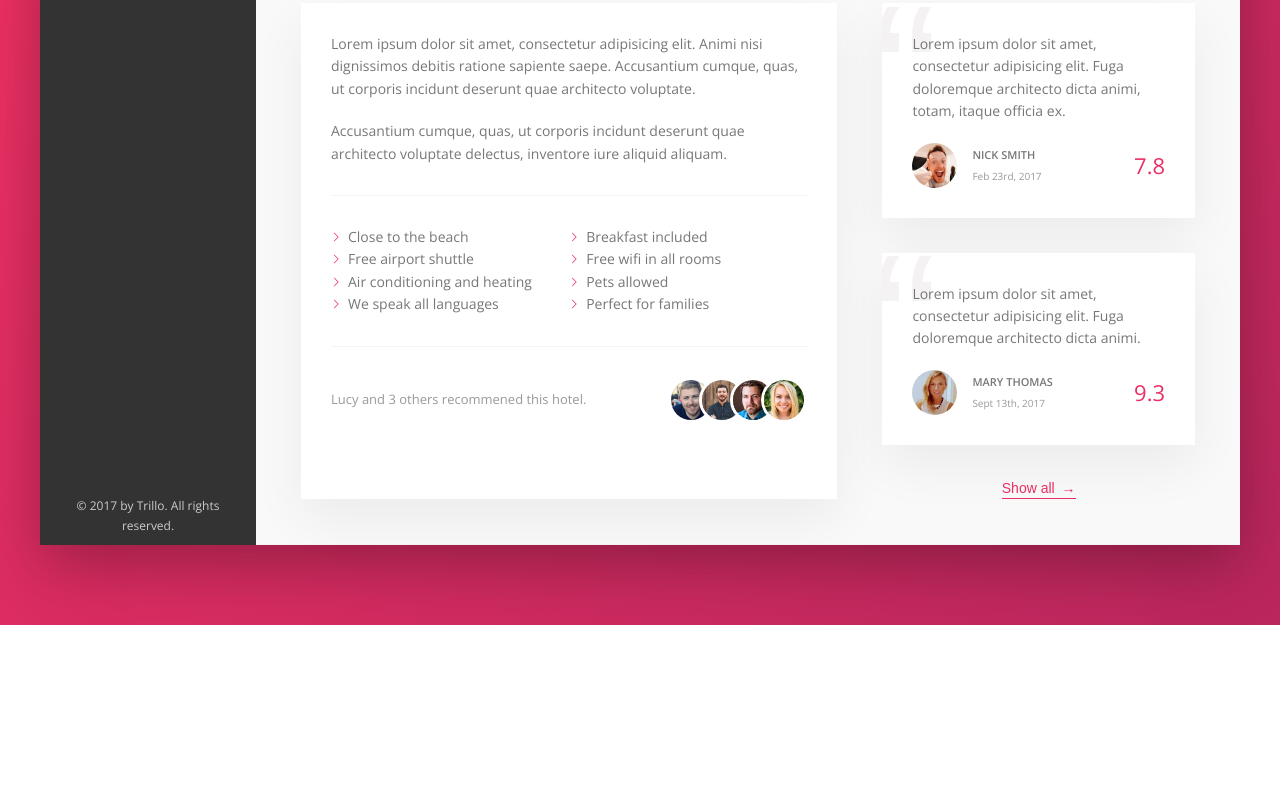
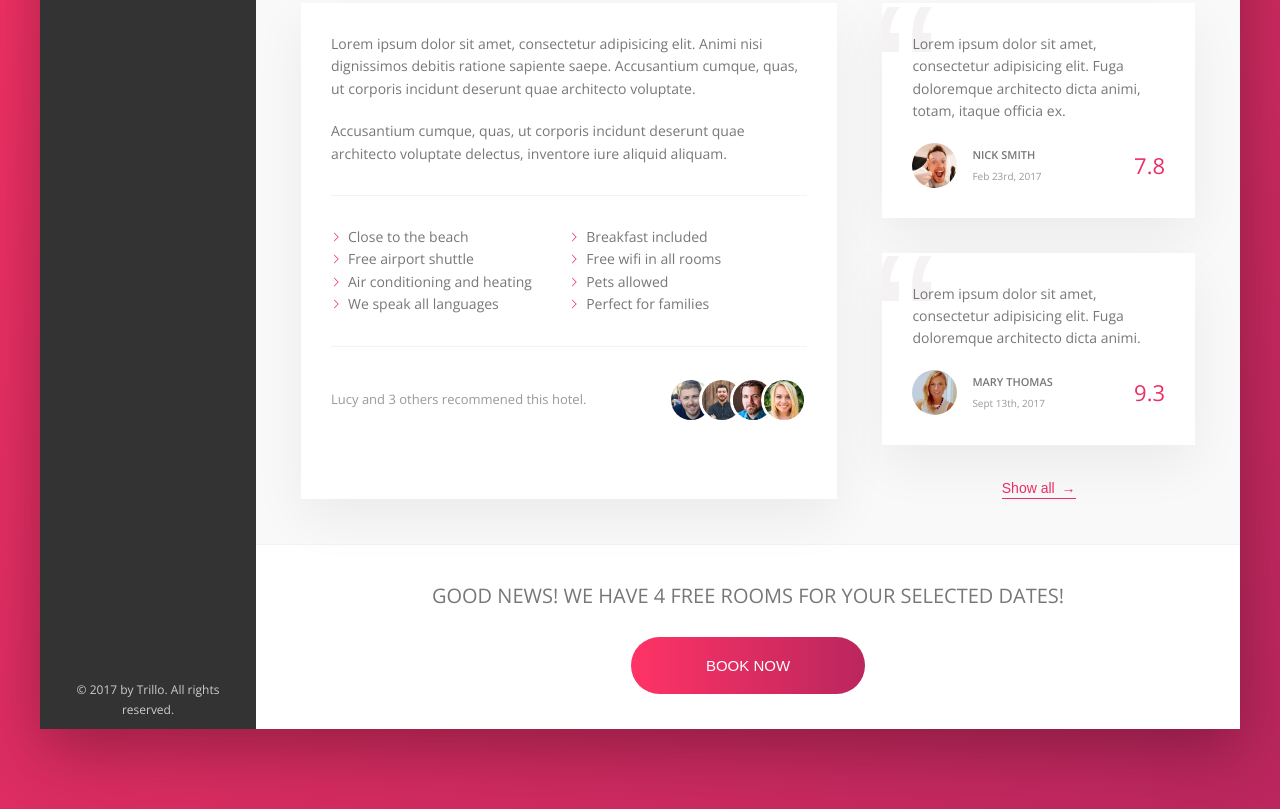
Before and after one commit to Anik7303/advanced-css-course-trillo, a website: page index.html in a window 1280 px wide. Shown: the part 644-1453 px from the top of the page. Before the commit the page ends 1269 px from the top, so only its background shows below. Drawn offline with nearby package versions, Linux system fonts and the light colour scheme.

Commit message:
cta section styled

```diff
--- a/index.html
+++ b/index.html
@@ -234,6 +234,16 @@
                             <button class="btn-inline">Show all <span>&rarr;</span></button>
                         </div>
                     </section>
+
+                    <section class="cta">
+                        <h2 class="cta__book-now">
+                            Good news! We have 4 free rooms for your selected dates!
+                        </h2>
+                        <button class="btn">
+                            <span class="btn__visible">Book now</span>
+                            <span class="btn__invisible">Only 4 rooms left</span>
+                        </button>
+                    </section>
                 </main>
             </div>
         </div>
--- a/sass/components/_button.scss
+++ b/sass/components/_button.scss
@@ -1,3 +1,59 @@
+.btn {
+    font-size: 1.5rem;
+    font-weight: 300;
+    text-transform: uppercase;
+    border: none;
+    border-radius: 100px;
+    background-image: linear-gradient(
+        to right,
+        var(--color-primary-light),
+        var(--color-primary-dark)
+    );
+    color: var(--color-white);
+    position: relative;
+    overflow: hidden;
+    cursor: pointer;
+
+    & > * {
+        display: inline-block;
+        width: 100%;
+        height: 100%;
+        transition: all 0.2s ease;
+    }
+
+    &__visible {
+        padding: 2rem 7.5rem;
+    }
+
+    &__invisible {
+        padding: 2rem 0;
+        position: absolute;
+        top: -100%;
+        left: 0;
+    }
+
+    &:hover {
+        background-image: linear-gradient(
+            to left,
+            var(--color-primary-light),
+            var(--color-primary-dark)
+        );
+    }
+
+    &:hover &__visible {
+        transform: translateY(100%);
+    }
+
+    &:hover &__invisible {
+        top: 0;
+    }
+
+    &:focus {
+        outline: none;
+        animation: pulsate 1s infinite;
+    }
+}
+
 .btn-inline {
     border: none;
     color: var(--color-primary);
--- a/sass/pages/_hotel-view.scss
+++ b/sass/pages/_hotel-view.scss
@@ -110,3 +110,15 @@
     justify-content: center;
     align-items: center;
 }
+
+.cta {
+    padding: 3.5rem 0;
+    text-align: center;
+
+    &__book-now {
+        font-size: 2rem;
+        font-weight: 300;
+        margin-bottom: 2.5rem;
+        text-transform: uppercase;
+    }
+}
```
Also changed, not shown: css/style.css.
